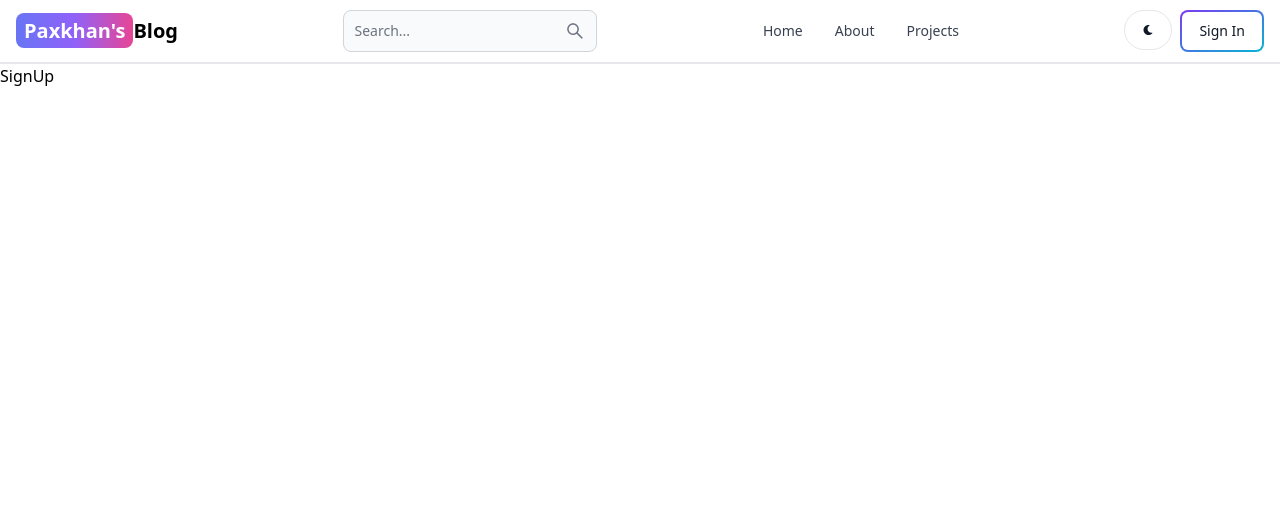
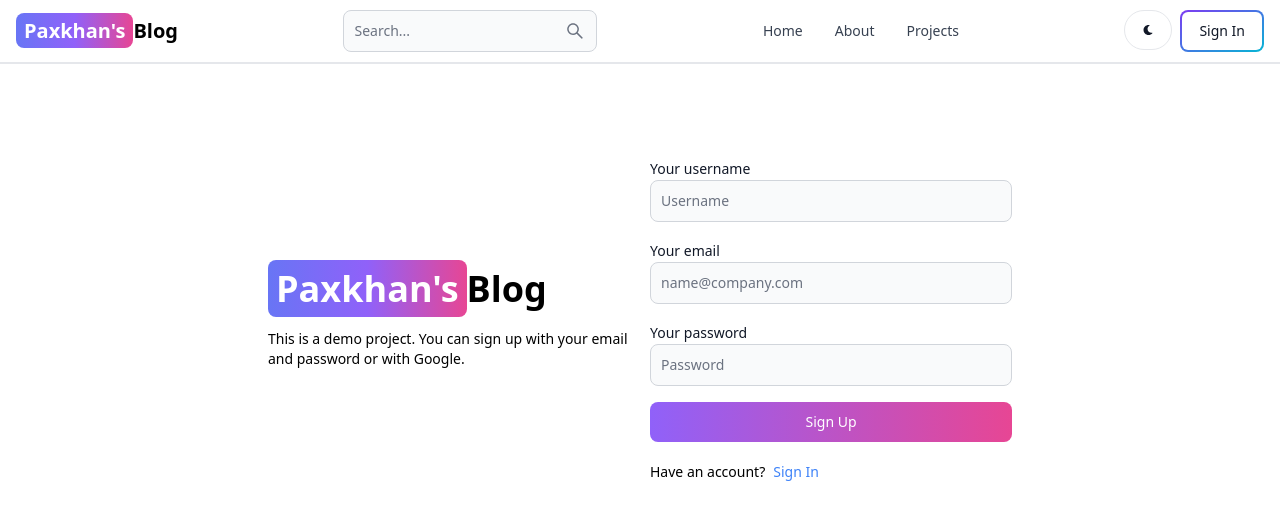
Before and after one commit to syhuh/mern-blog, a React (Vite) app in the folder client/: page /sign-up in a window 1280 px wide. Shown: the top 520 px of the page. Built offline with nearby package versions, Linux system fonts and the light colour scheme.

Commit message:
create sign up page ui

```diff
--- a/client/src/pages/SignUp.jsx
+++ b/client/src/pages/SignUp.jsx
@@ -1,3 +1,54 @@
+import { Button, Label, TextInput } from "flowbite-react";
+import { Link } from "react-router-dom";
+
 export default function SignUp() {
-  return <div>SignUp</div>;
+  return (
+    <div className="min-h-screen mt-20">
+      <div className="flex p-3 max-w-3xl mx-auto flex-col md:flex-row md:items-center gap-5">
+        {/* left */}
+        <div className="flex-1">
+          <Link to="/" className="text-4xl font-bold dark:text-white">
+            <span className="px-2 py-1 bg-gradient-to-r from-indigo-500 via-purple-500 to-pink-500 rounded-lg text-white">
+              Paxkhan's
+            </span>
+            Blog
+          </Link>
+          <p className="text-sm mt-5">
+            This is a demo project. You can sign up with your email and password
+            or with Google.
+          </p>
+        </div>
+        {/* right */}
+        <div className="flex-1">
+          <form className="flex flex-col gap-4">
+            <div>
+              <Label>Your username</Label>
+              <TextInput type="text" placeholder="Username" id="username" />
+            </div>
+            <div>
+              <Label>Your email</Label>
+              <TextInput
+                type="text"
+                placeholder="name@company.com"
+                id="email"
+              />
+            </div>
+            <div>
+              <Label>Your password</Label>
+              <TextInput type="text" placeholder="Password" id="password" />
+            </div>
+            <Button gradientDuoTone="purpleToPink" type="submit">
+              Sign Up
+            </Button>
+          </form>
+          <div className="flex gap-2 text-sm mt-5">
+            <span>Have an account?</span>
+            <Link to="/sign-in" className="text-blue-500">
+              Sign In
+            </Link>
+          </div>
+        </div>
+      </div>
+    </div>
+  );
 }
```
